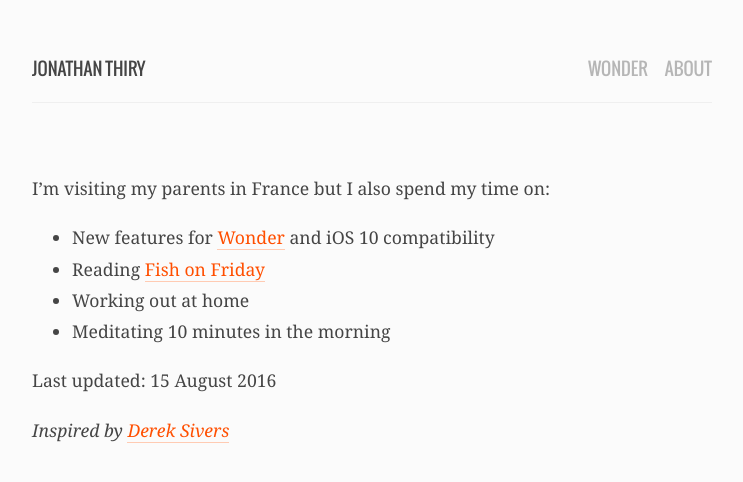
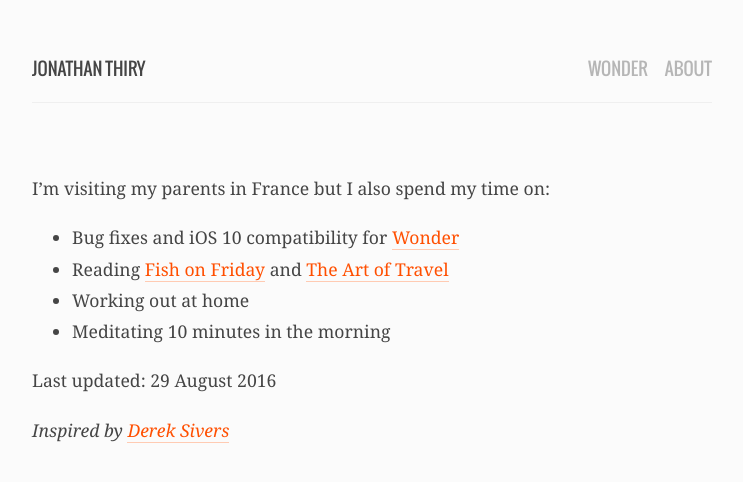
Before and after one commit to jonathanthiry/jonathanthiry.github.com, a Jekyll site: the page built from now.md, in a window 1280 px wide. Shown: the top 482 px of the page, without its empty margins (268-1011 px from the left). Built offline with Jekyll 4.4.1, drawn with Linux system fonts in a browser that asks for light colours.

Commit message:
Update now page

```diff
--- a/now.md
+++ b/now.md
@@ -1,13 +1,13 @@
 ---
 layout: page
 permalink: /now
-date: 2016-08-15
+date: 2016-08-29
 ---
 
 I'm visiting my parents in France but I also spend my time on:
 
-- New features for [Wonder](/wonder) and iOS 10 compatibility
-- Reading [Fish on Friday](https://www.amazon.com/Fish-Friday-Feasting-Fasting-Discovery/dp/B000MR8TH2?tag=jonathanthiry-20)
+- Bug fixes and iOS 10 compatibility for [Wonder](/wonder)
+- Reading [Fish on Friday](https://www.amazon.com/Fish-Friday-Feasting-Fasting-Discovery/dp/B000MR8TH2?tag=jonathanthiry-20) and [The Art of Travel](https://www.amazon.com/Art-Travel-Alain-Botton/dp/0375725342?tag=jonathanthiry-20)
 - Working out at home
 - Meditating 10 minutes in the morning
 
```
